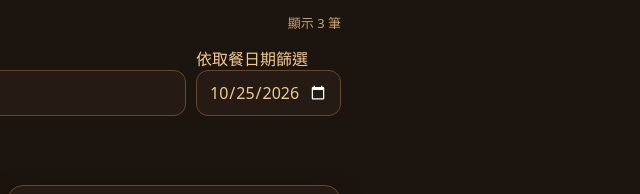
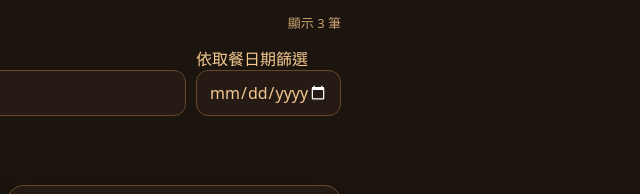
Before and after one commit to Red-K-Heart/xiaka-order, a plain HTML site: page operator.html in a window 1280 px wide. Shown: the part 290-484 px from the top of the page, 639-1279 px from the left. Drawn offline with Linux system fonts and the light colour scheme.

Commit message:
Update operator.html

```diff
--- a/operator.html
+++ b/operator.html
@@ -541,7 +541,7 @@
         data.auditLog.unshift({ at: new Date().toISOString(), actor: role(), order: order.id, action: '修改訂單', before, after: JSON.parse(JSON.stringify(order)) });
         saveLocal(); $('#editDialog').close(); renderOrders(); showToast('示意訂單已修改，異動紀錄已保留');
       });
-      $('#settingDate').value = today; $('#settlementDate').value = today; $('#orderDate').value = today;
+      $('#settingDate').value = today; $('#settlementDate').value = today; $('#orderDate').value = '';
       $('#settingDate').addEventListener('change', renderSettings);
       $('#slotList').addEventListener('click', event => {
         const button = event.target.closest('[data-slot]'); if (!button || readOnlyData || !canManageSchedule()) return;
```
